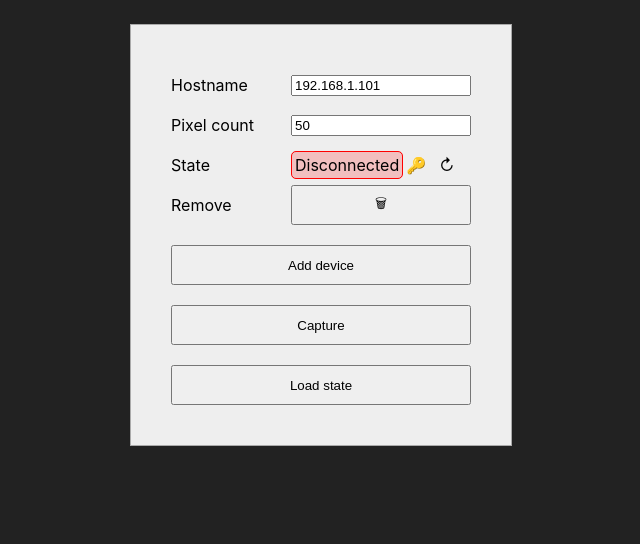
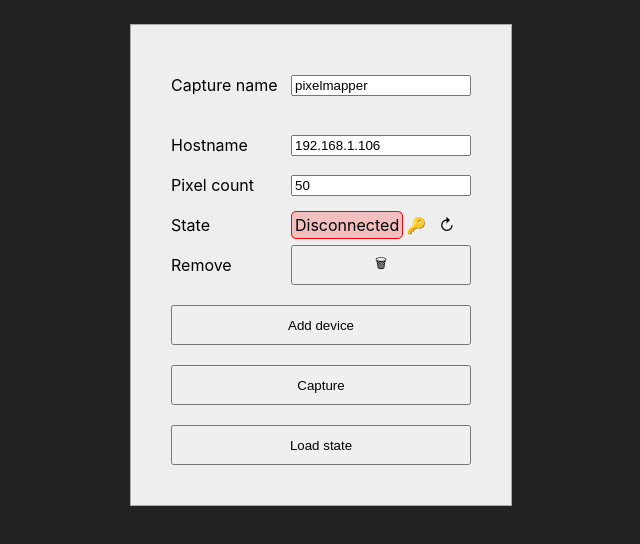
Before and after one commit to yorenschriever/PixelMapper, a React (Create React App) app: page / in a window 1280 px wide. Shown: the top 544 px of the page, without its empty margins (319-959 px from the left). Built offline with nearby package versions, Linux system fonts and the light colour scheme; no server answers.

Commit message:
capture names

```diff
--- a/src/index.css
+++ b/src/index.css
@@ -156,3 +156,11 @@ button {
   grid-template-rows: 40px 40px 40px 40px;
   align-items: center;
 }
+
+.deviceSettingsPanel {
+  padding-bottom: 20px;
+  display:grid;
+  grid-template-columns:40%  60%;
+  grid-template-rows: 40px;
+  align-items: center;
+}
--- a/src/redux/devices.ts
+++ b/src/redux/devices.ts
@@ -65,6 +65,16 @@ export const loadDevicesState = (state: DevicesState): LoadDevicesStateType => (
     state
 })
 
+export type SetNameType = {
+    type: 'SET_NAME'
+    name: string
+}
+
+export const setName = (name: string): SetNameType => ({
+    type: 'SET_NAME',
+    name
+})
+
 export const devicesReducer = (state: DevicesState = initialState, action: DevicesActionTypes) => {
     switch (action.type) {
         case 'ADD_DEVICE':
@@ -86,25 +96,29 @@ export const devicesReducer = (state: DevicesState = initialState, action: Devic
             return { ...state, devices: newdevices4 }
         case 'LOAD_DEVICES_STATE':
             return action.state
+        case 'SET_NAME':
+            return { ...state, name:action.name }
         default:
             return state
     }
 }
 
-export type DevicesActionTypes = AddDeviceType | UpdateDeviceType | RemoveDeviceType | UpdatePixelCountType | UpdateHostnameType | LoadDevicesStateType
+export type DevicesActionTypes = AddDeviceType | UpdateDeviceType | RemoveDeviceType | UpdatePixelCountType | UpdateHostnameType | LoadDevicesStateType | SetNameType
 
 
 export type DevicesState = {
     devices: Device[]
+    name: string;
 }
 
 const initialState: DevicesState =
 {
     devices: [
         {
-            hostname: "192.168.1.101",
+            hostname: "192.168.1.106",
             port: 9601,
             pixelCount: 50,
         }
-    ]
+    ],
+    name: "pixelmapper"
 }
--- a/src/redux/selectors.ts
+++ b/src/redux/selectors.ts
@@ -4,3 +4,5 @@ import { EncoderType } from "../encoders/encoderFactory"
 export const numPixelsSelector = (state: State) => state.devicesReducer.devices.map(d => d.pixelCount).reduce((a, b) => a + b)
 
 export const encoderTypeSelector: ((state: State) => EncoderType) = state => (state.captureReducer.encoderType || EncoderType.Binary) as EncoderType
+
+export const nameSelector: ((state: State) => string) = state=>state.devicesReducer.name ?? "untitled"
--- a/src/ui/devices.tsx
+++ b/src/ui/devices.tsx
@@ -3,7 +3,8 @@ import { useDispatch, useSelector } from "react-redux"
 import { connectionFactory } from "../core/connectionFactory"
 import { States } from "../core/IConnection"
 import { Device } from "../entities"
-import { ActiveStep, addDefaultDevice, removeDevice, setStep, State, updateHostname, updatePixelCount } from "../redux"
+import { ActiveStep, addDefaultDevice, removeDevice, setName, setStep, State, updateHostname, updatePixelCount } from "../redux"
+import { nameSelector } from "../redux/selectors"
 import { UploadStateButton } from "./uploadDownloadState"
 
 const DevicePanel = ({ device, index }: { device: Device, index: number }) => {
@@ -44,6 +45,7 @@ const DevicePanel = ({ device, index }: { device: Device, index: number }) => {
 export const Devices = () => {
     const dispatch = useDispatch();
     const devices = useSelector<State, Device[]>(state => state.devicesReducer.devices)
+    const name = useSelector<State, string>(state => state.devicesReducer.name)
 
     const flashState = useRef(false);
     useEffect(() => {
@@ -62,6 +64,11 @@ export const Devices = () => {
     })
 
     return <div className="devices">
+        <div className="deviceSettingsPanel">
+            <div>Capture name</div>
+            <input value={name} onChange={event => dispatch(setName(event.currentTarget.value))}/>
+        </div>
+
         {devices.map((device, index) => <DevicePanel key={index} device={device} index={index} />)}
 
         <button onClick={() => dispatch(addDefaultDevice())}>Add device</button>
--- a/src/ui/exportButton.tsx
+++ b/src/ui/exportButton.tsx
@@ -2,12 +2,13 @@ import React, { ReactNode } from 'react'
 import { useSelector } from 'react-redux'
 import { CompressedImage, Device, Pixel, Position } from '../entities'
 import { State } from '../redux'
+import { nameSelector } from '../redux/selectors'
 
 export const ExportButton = ({ children, normalize }: { children: ReactNode, normalize?: boolean }) => {
     const devices = useSelector<State, Device[]>(state => state.devicesReducer.devices)
     const pixels = useSelector<State, Pixel[]>(state => state.processReducer.pixels)
     const previewImage = useSelector<State, CompressedImage>(state => state.processReducer.preview!)
-
+    const name = useSelector(nameSelector)
     const positionToString = (pos: Position) => `${pos.x},${pos.y}`
 
     const transformPosition = (pos?: Position): Position => {
@@ -23,7 +24,6 @@ export const ExportButton = ({ children, normalize }: { children: ReactNode, nor
     }
 
     const exportCSV = () => {
-
         let result = devices.map((device, index) => {
             const pixelStart = devices.slice(0, index).map(d => d.pixelCount).reduce((a, b) => a + b, 0);
             const pixelsInDevice = pixels.slice(pixelStart, pixelStart + device.pixelCount)
@@ -39,7 +39,7 @@ export const ExportButton = ({ children, normalize }: { children: ReactNode, nor
             }
             )
         )
-        downloadLink.download = "pixels.csv";
+        downloadLink.download = `${name}.csv`;
 
         document.body.appendChild(downloadLink);
         downloadLink.click();
--- a/src/ui/uploadDownloadState.tsx
+++ b/src/ui/uploadDownloadState.tsx
@@ -1,15 +1,28 @@
 import React, { useRef } from 'react'
-import { useDispatch } from 'react-redux'
+import { useDispatch, useSelector } from 'react-redux'
 import { store } from '..'
 import { loadCaptureState, loadDevicesState, loadNavigationState, State } from '../redux'
 import { loadProcessState } from '../redux/process'
+import { nameSelector } from '../redux/selectors'
 
 export const DownloadStateButton = () => {
+    const name = useSelector<State,string>(nameSelector)
 
     const downloadState = () => {
-        window.open(URL.createObjectURL(
-            new Blob([JSON.stringify(store.getState())], {type: 'application/binary'})
-        ))
+        const result = JSON.stringify(store.getState())
+
+        var downloadLink = document.createElement("a");
+        downloadLink.href = URL.createObjectURL(
+            new Blob([result], {
+                type: 'application/binary'
+            }
+            )
+        )
+        downloadLink.download = `${name}.json`;
+
+        document.body.appendChild(downloadLink);
+        downloadLink.click();
+        document.body.removeChild(downloadLink);
     }
 
     return <button onClick={downloadState}>Save state</button>
```
